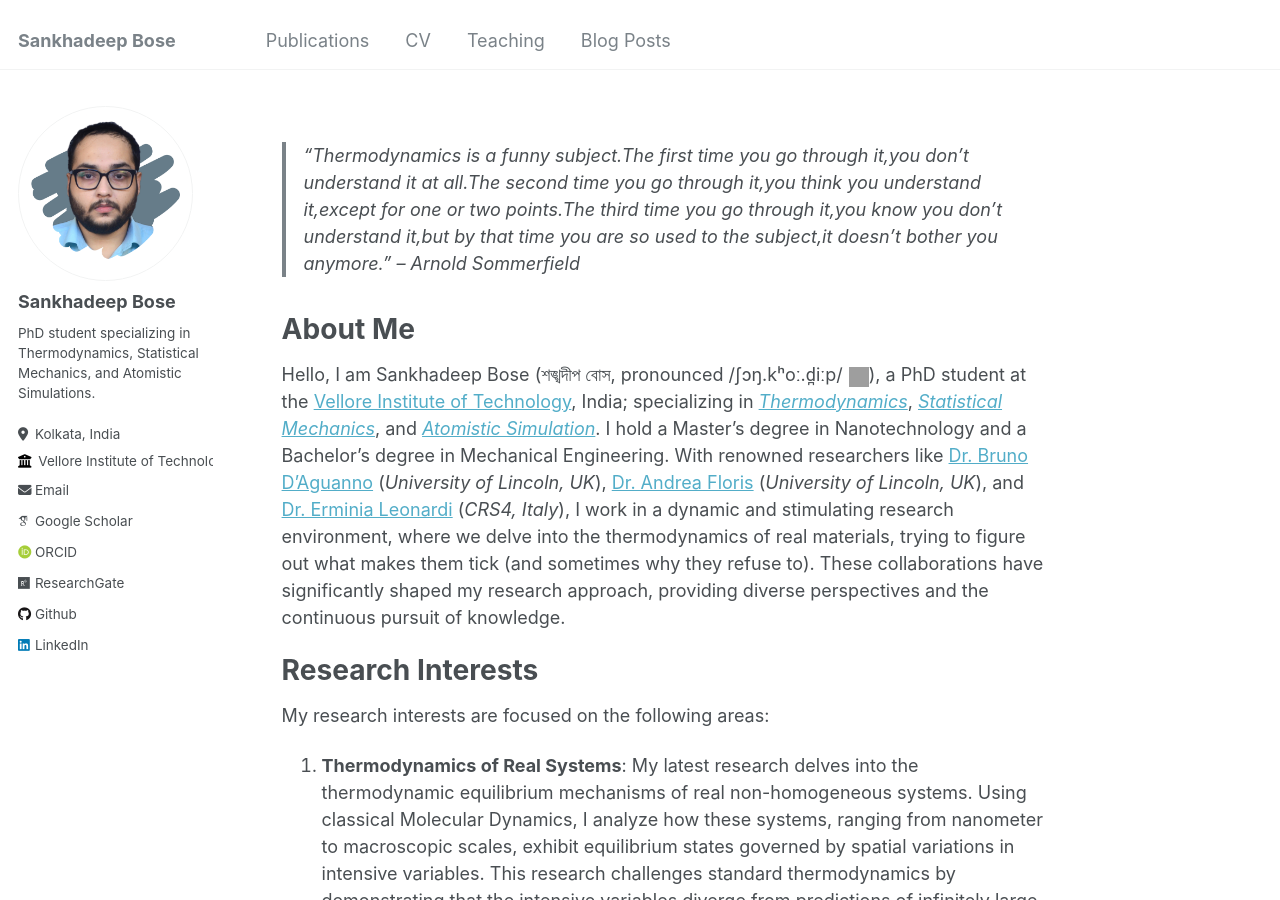
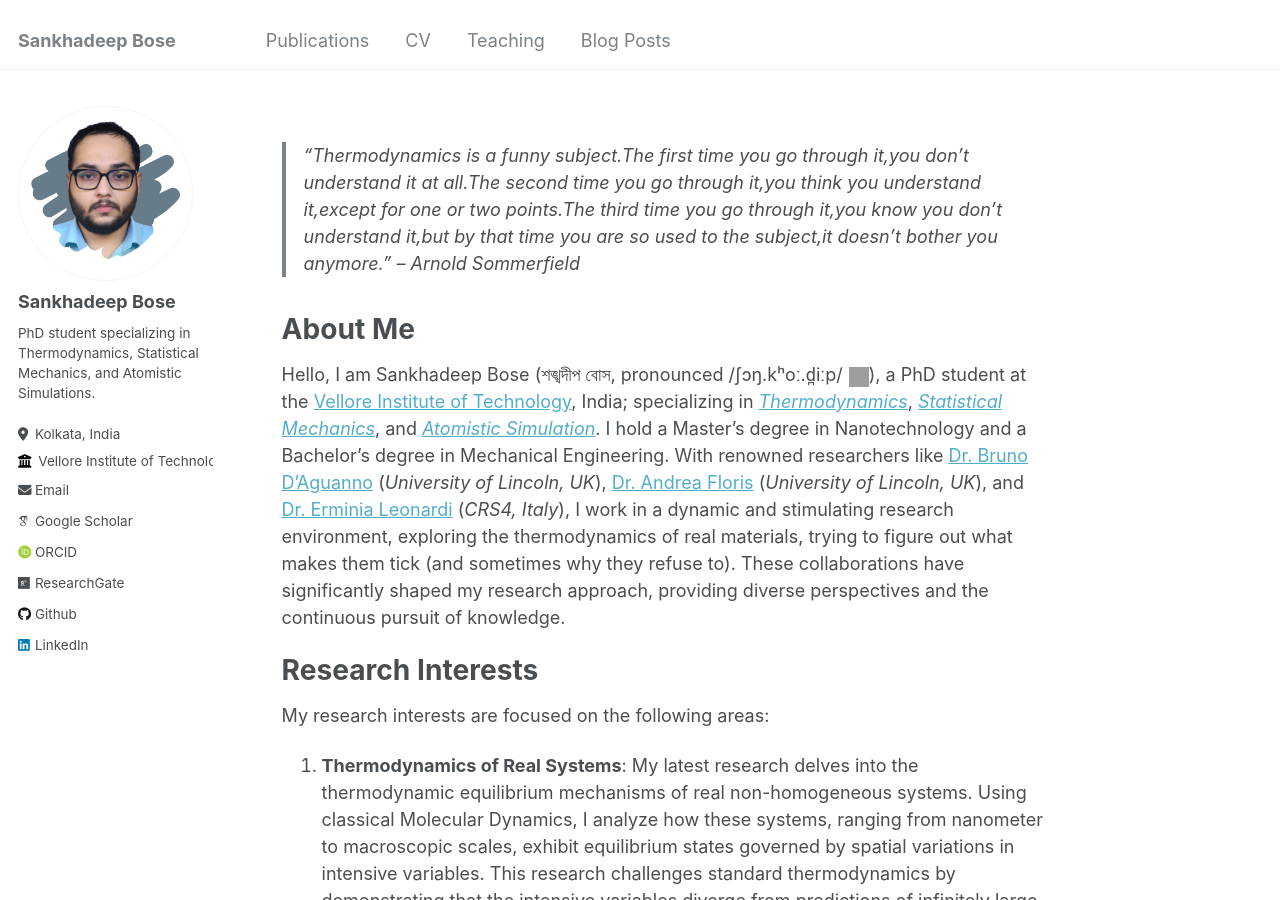
Before and after one commit to sankhadeepbose/sankhadeepbose.github.io, a Jekyll site: the page built from _pages/about.md, in a window 1280 px wide and 900 px high. Built offline with Jekyll 4.4.1, drawn with Linux system fonts in a browser that asks for light colours; some web fonts are replaced; grey boxes are pictures that could not be loaded.

Commit message:
Update about.md

```diff
--- a/_pages/about.md
+++ b/_pages/about.md
@@ -12,7 +12,7 @@ About Me
 Hello, I am Sankhadeep Bose (শঙ্খদীপ বোস, pronounced /ʃɔŋ.kʰoː.d̪iːp/<audio id="pronunciation" src="{{ site.baseurl }}/assets/audio/pronunciation.mp3"></audio>
 <button onclick="document.getElementById('pronunciation').play()" style="background:none;border:none;padding:0;margin-left:1px;vertical-align:middle;display:inline;">
   <img src="https://upload.wikimedia.org/wikipedia/commons/2/21/Speaker_Icon.svg" alt="Play Pronunciation" style="width:20px;height:20px;border:0;vertical-align:middle;">
-</button>), a PhD student at the [Vellore Institute of Technology](https://vit.ac.in/), India; specializing in *[Thermodynamics](https://en.wikipedia.org/wiki/Thermodynamics)*, *[Statistical Mechanics](https://en.wikipedia.org/wiki/Statistical_mechanics)*, and *[Atomistic Simulation](http://www.sklogwiki.org/SklogWiki/index.php/Computer_simulation_techniques)*. I hold a Master's degree in Nanotechnology and a Bachelor's degree in Mechanical Engineering. With renowned researchers like [Dr. Bruno D'Aguanno](https://sites.google.com/view/brunodaguanno) (*University of Lincoln, UK*), [Dr. Andrea Floris](https://staff.lincoln.ac.uk/afloris) (*University of Lincoln, UK*), and [Dr. Erminia Leonardi](https://www.crs4.it/peopledetails/ermy/leonardi-erminia/) (*CRS4, Italy*), I work in a dynamic and stimulating research environment, where we delve into the thermodynamics of real materials, trying to figure out what makes them tick (and sometimes why they refuse to). These collaborations have significantly shaped my research approach, providing diverse perspectives and the continuous pursuit of knowledge.
+</button>), a PhD student at the [Vellore Institute of Technology](https://vit.ac.in/), India; specializing in *[Thermodynamics](https://en.wikipedia.org/wiki/Thermodynamics)*, *[Statistical Mechanics](https://en.wikipedia.org/wiki/Statistical_mechanics)*, and *[Atomistic Simulation](http://www.sklogwiki.org/SklogWiki/index.php/Computer_simulation_techniques)*. I hold a Master's degree in Nanotechnology and a Bachelor's degree in Mechanical Engineering. With renowned researchers like [Dr. Bruno D'Aguanno](https://sites.google.com/view/brunodaguanno) (*University of Lincoln, UK*), [Dr. Andrea Floris](https://staff.lincoln.ac.uk/afloris) (*University of Lincoln, UK*), and [Dr. Erminia Leonardi](https://www.crs4.it/peopledetails/ermy/leonardi-erminia/) (*CRS4, Italy*), I work in a dynamic and stimulating research environment, exploring the thermodynamics of real materials, trying to figure out what makes them tick (and sometimes why they refuse to). These collaborations have significantly shaped my research approach, providing diverse perspectives and the continuous pursuit of knowledge.
 
 Research Interests
 ======
```
